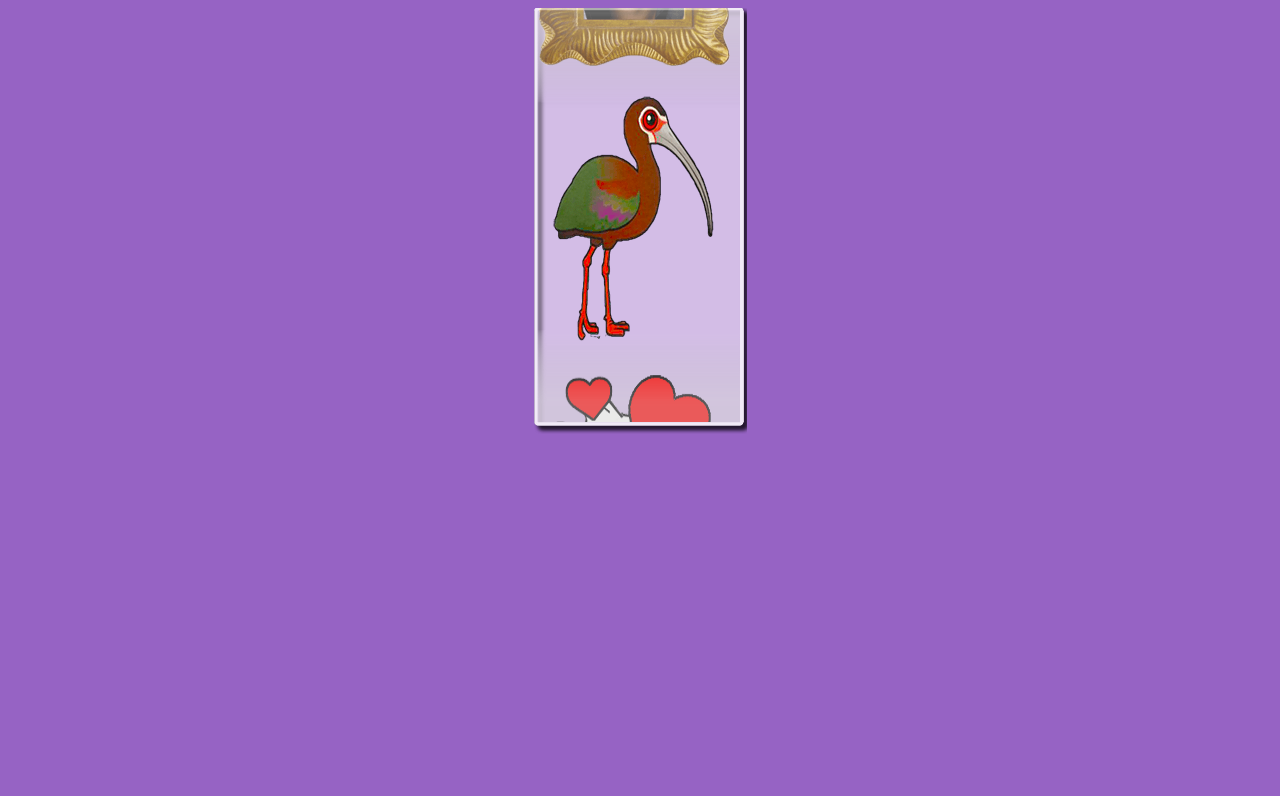
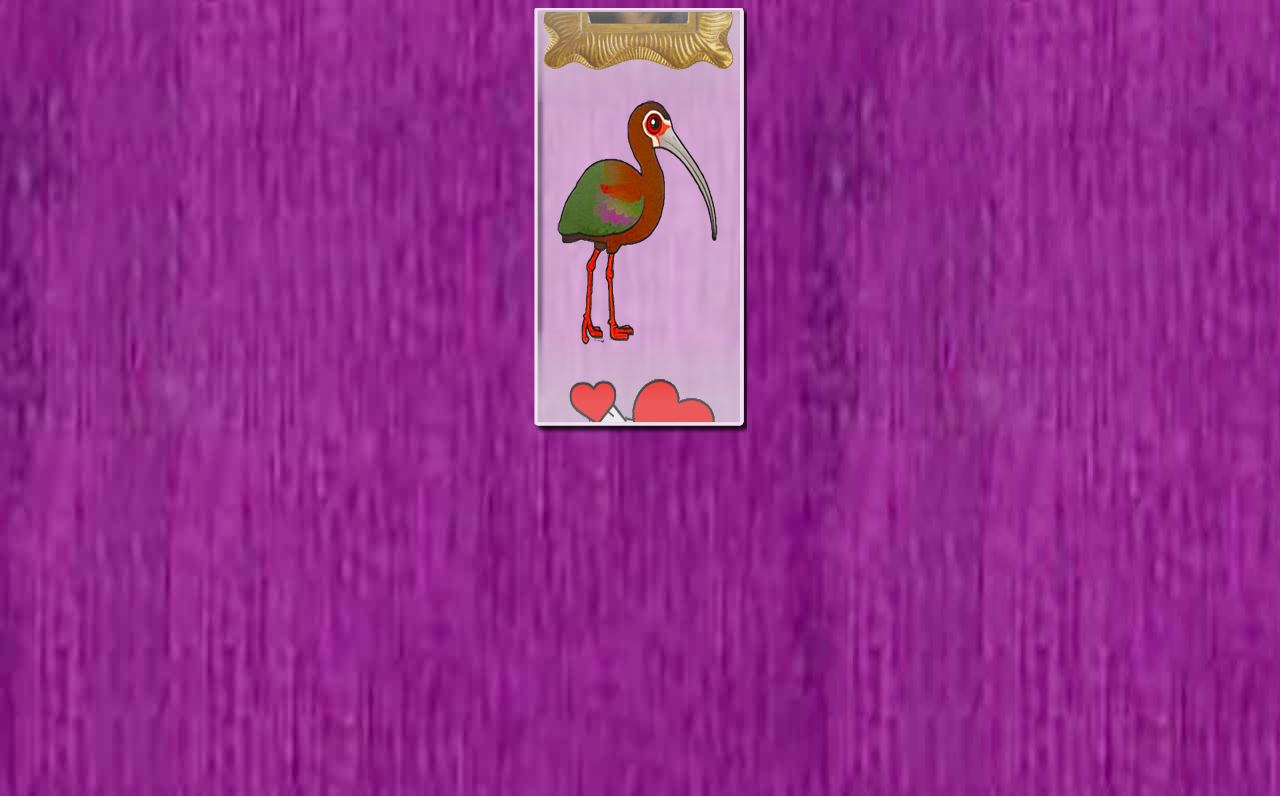
Before and after one commit to erikmattheis/slotmachine, a Vue app: page / in a window 1280 px wide. Shown: the top 796 px of the page. Built offline with nearby package versions, Linux system fonts and the light colour scheme; a web font is replaced by a local one.

Commit message:
Tweak CSS

```diff
--- a/src/App.vue
+++ b/src/App.vue
@@ -52,7 +52,8 @@ html {
 
 body {
   background-color: #9663c4;
-  /* background-image: url('/assets/img/wood-tile.jpg'); */
+  background-image: url('/assets/img/wood-tile.jpg');
+  background-attachment: scroll;
 }
 #app {
   display: flex;
--- a/src/components/BaseReel.vue
+++ b/src/components/BaseReel.vue
@@ -80,8 +80,9 @@ export default {
 }
 
 .clip {
+  transform: translate(4px, 4px);
   width: 200px;
-  height: 414px;
+  height: 410px;
   clip-path: polygon(0 0, 100% 0, 100% 100%, 0% 100%);
 }
 
```
